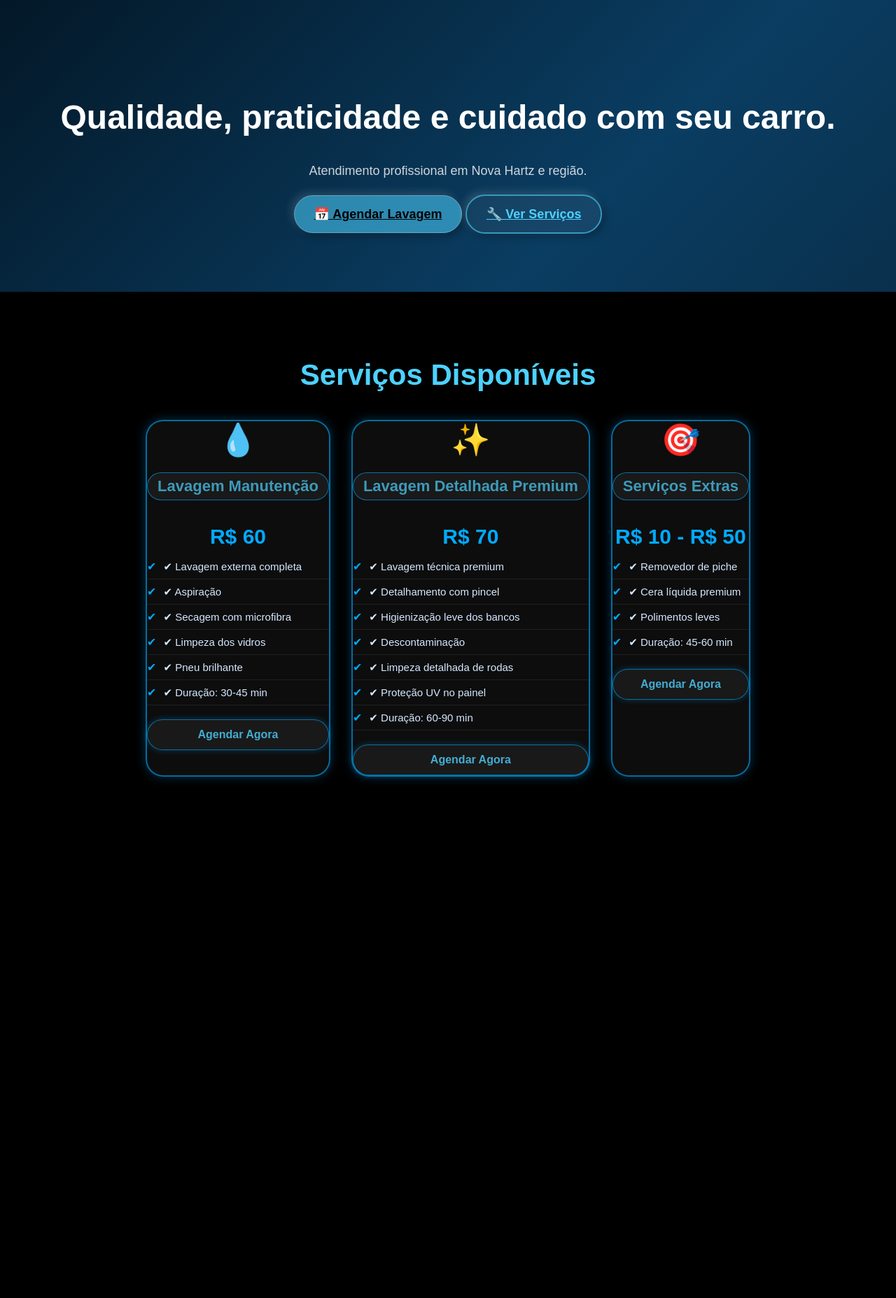
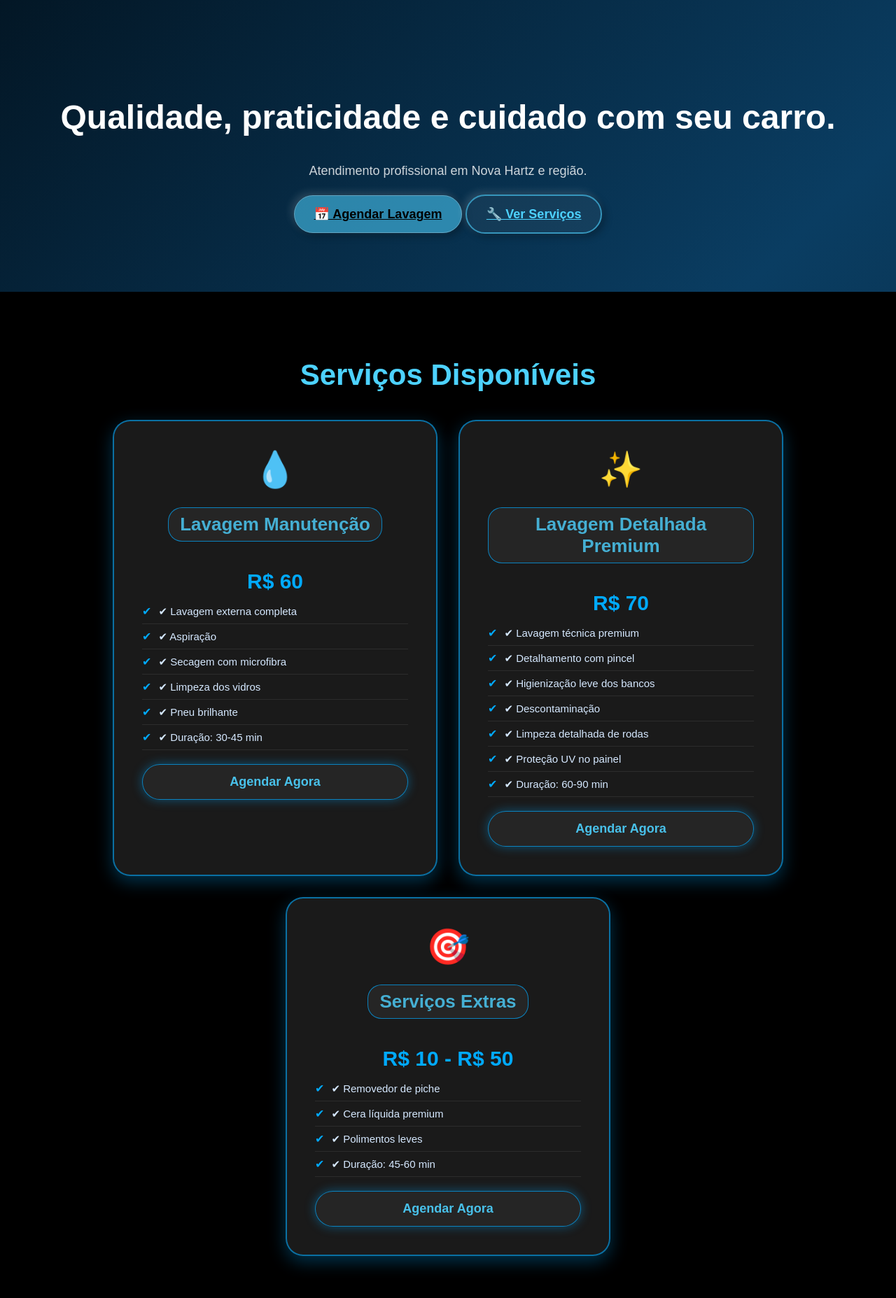
Before and after one commit to wendelrocha14/site-street-wash, a Flask app: page / in a window 1280 px wide; the page is wider, and only the part inside the window is pictured. Shown: the part 181-2036 px from the top of that part at 70% size. Before the commit the page ends 1298 px from the top of that part, so only its background shows below. Run offline with Flask 3, Linux system fonts and the light colour scheme.

Commit message:
Atualiza CSS: cards glassmorphism, títulos e botões neon

```diff
--- a/static/style.css
+++ b/static/style.css
@@ -27,7 +27,7 @@ body {
     display: flex;
     flex-direction: column;
     align-items: flex-start;
-    gap: 4px; /* Espaço entre logo e frase */
+    gap: 4px;
 }
 
 /* MENU */
@@ -133,48 +133,48 @@ body {
 }
 
 /* ===================== */
-/* CARDS TRANSLÚCIDOS COM BORDA NEON */
+/* CARDS GLASSMORPHISM COM BORDA NEON */
 /* ===================== */
 .card {
-    background: rgba(255, 255, 255, 0.05); /* transparente */
-    backdrop-filter: blur(12px);
+    background: rgba(255, 255, 255, 0.1); /* vidro transparente */
+    backdrop-filter: blur(15px);
     border-radius: 25px;
     border: 2px solid rgba(0, 170, 255, 0.6); /* borda azul neon */
-    box-shadow:
-        0 0 15px rgba(0, 170, 255, 0.3);
+    box-shadow: 0 8px 25px rgba(0, 170, 255, 0.3);
     transition: 0.3s ease;
     color: #fff;
+    width: 380px; /* maior */
+    padding: 40px; /* mais espaço interno */
 }
 
 .card:hover {
     transform: translateY(-5px);
-    box-shadow:
-        0 0 25px rgba(0, 170, 255, 0.5);
+    box-shadow: 0 0 30px rgba(0, 170, 255, 0.6);
 }
 
 /* ÍCONE */
 .card-icon {
-    font-size: 45px;
-    margin-bottom: 10px;
+    font-size: 50px;
+    margin-bottom: 15px;
 }
 
 /* TÍTULO DO CARD */
 .card h2 {
-    margin: 10px 0 5px;
-    font-size: 22px;
+    margin: 10px 0 10px;
+    font-size: 26px;
     font-weight: bold;
-    color: rgba(77, 210, 255, 0.7); /* azul clarinho */
+    color: rgba(77, 210, 255, 0.8);
     background: rgba(255,255,255,0.05); /* transparente */
     border-radius: 20px;
-    border: 1px solid rgba(0,170,255,0.6); /* borda azul neon */
-    padding: 6px 14px;
+    border: 1px solid rgba(0,170,255,0.7); /* borda neon */
+    padding: 8px 16px;
     display: inline-block;
     transition: 0.3s;
 }
 
 .card h2:hover {
     transform: scale(1.05);
-    box-shadow: 0 0 12px rgba(0, 170, 255, 0.6);
+    box-shadow: 0 0 16px rgba(0, 170, 255, 0.7);
 }
 
 /* PREÇO */
@@ -215,20 +215,20 @@ body {
     display: block;
     text-align: center;
     font-weight: bold;
-    color: rgba(77, 210, 255, 0.8); /* azul clarinho */
-    background: rgba(255,255,255,0.05); /* transparente */
-    border: 1px solid rgba(0,170,255,0.6); /* borda azul neon */
+    color: rgba(77, 210, 255, 0.9);
+    background: rgba(255,255,255,0.05); /* transparente vidro */
+    border: 1px solid rgba(0,170,255,0.7); /* borda azul neon */
     border-radius: 30px;
-    padding: 12px;
+    padding: 14px;
+    font-size: 18px;
     text-decoration: none;
     transition: 0.3s ease;
-    box-shadow:
-        0 0 10px rgba(0, 170, 255, 0.3);
+    box-shadow: 0 0 15px rgba(0, 170, 255, 0.4);
 }
 
 .btn-card:hover {
-    transform: scale(1.07);
-    box-shadow: 0 0 18px rgba(0, 170, 255, 0.5);
+    transform: scale(1.08);
+    box-shadow: 0 0 25px rgba(0, 170, 255, 0.6);
     background: rgba(255,255,255,0.08);
 }
 
```
